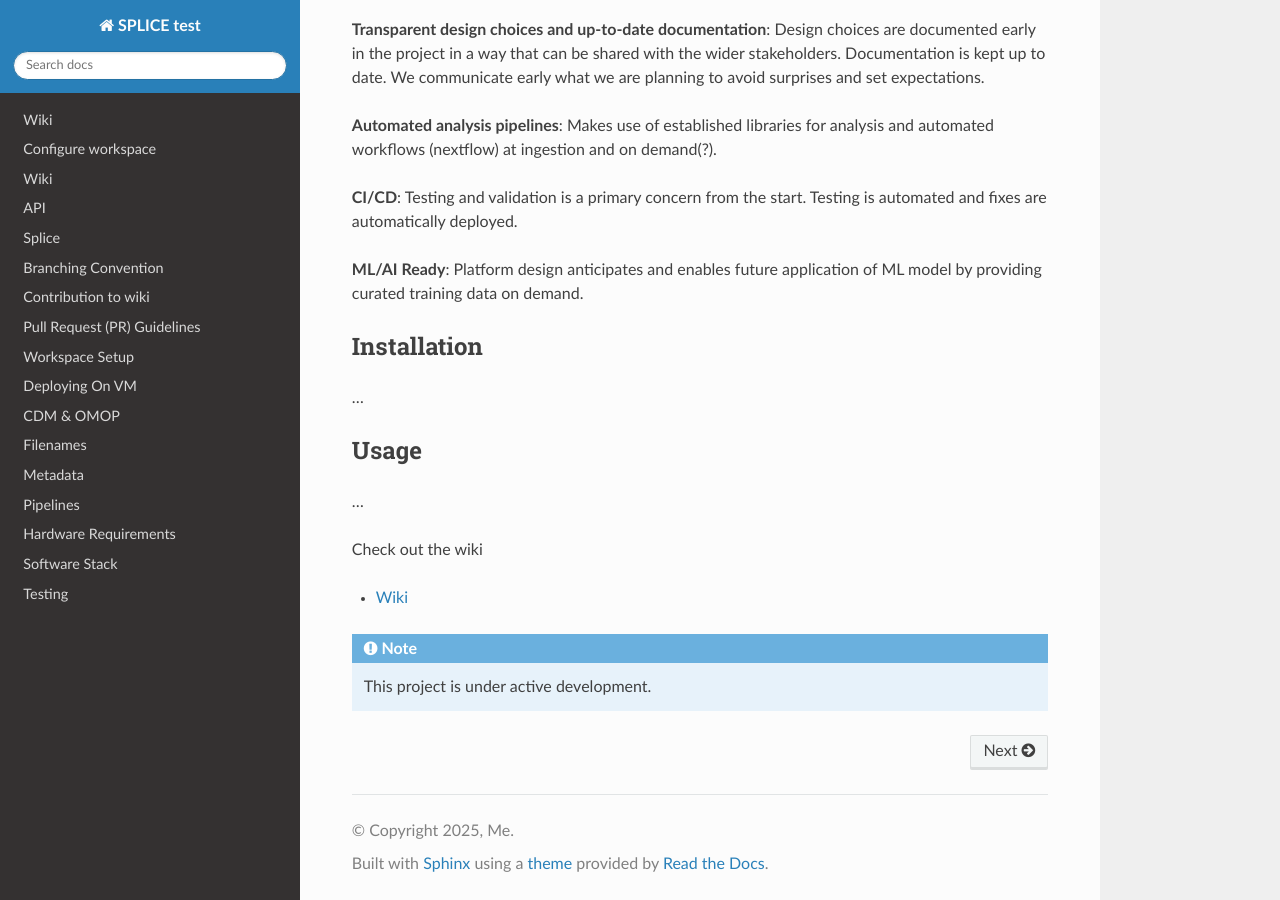
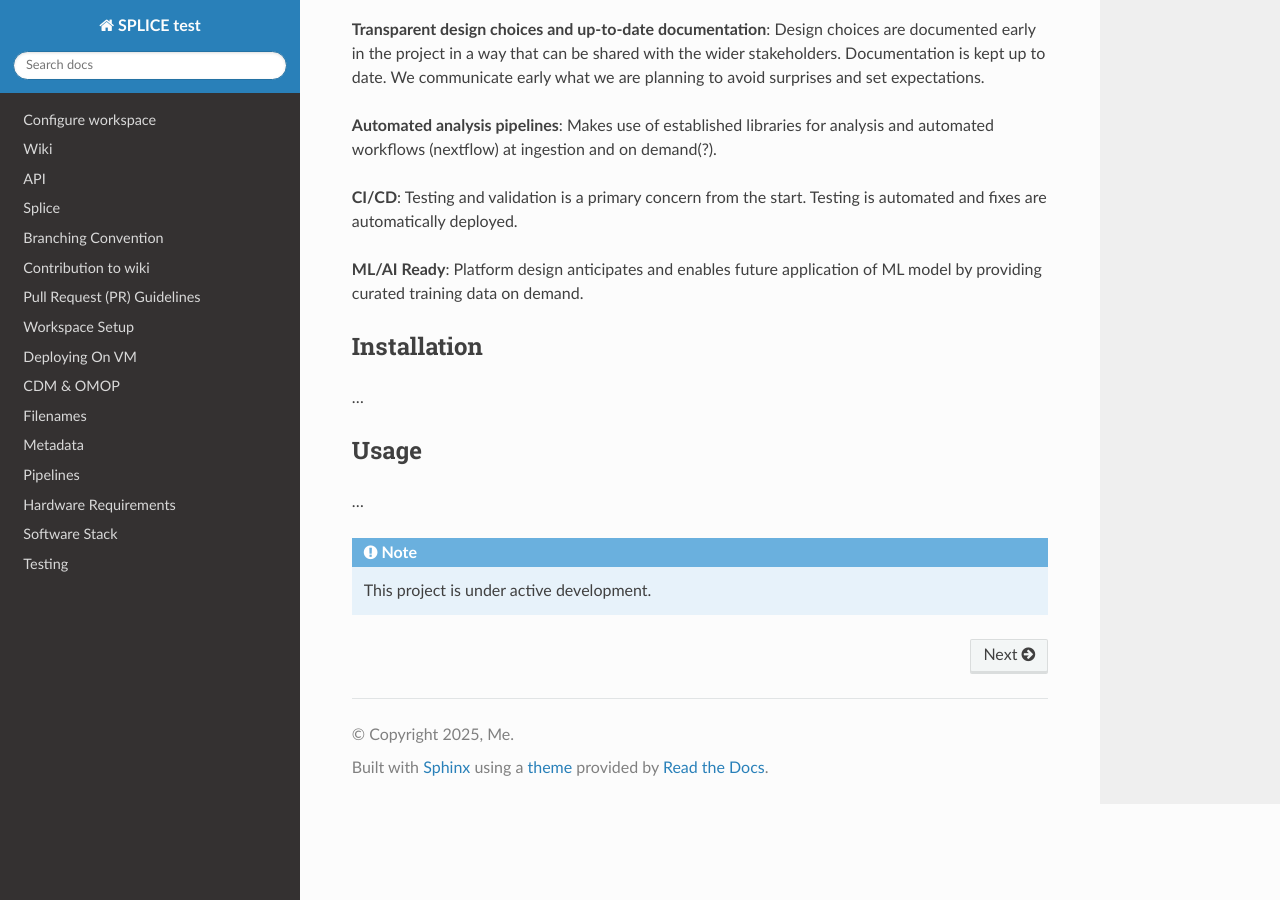
Before and after one commit to PhoevosA/rtd-tuorial, a Sphinx documentation site: the page built from docs/source/index.rst, in a window 1280 px wide and 900 px high, scrolled down 958 px. Built offline with Sphinx 7.4.7 and the Read the Docs theme 3.1.0, drawn with Linux system fonts in a browser that asks for light colours.

Commit message:
Update index.rst

```diff
--- a/docs/source/index.rst
+++ b/docs/source/index.rst
@@ -51,14 +51,6 @@ Usage
 -----
 ...
 
-
-Check out the wiki
-
-.. toctree::
-   :maxdepth: 1
-
-   Wiki
-
 .. note::
 
    This project is under active development.
```
